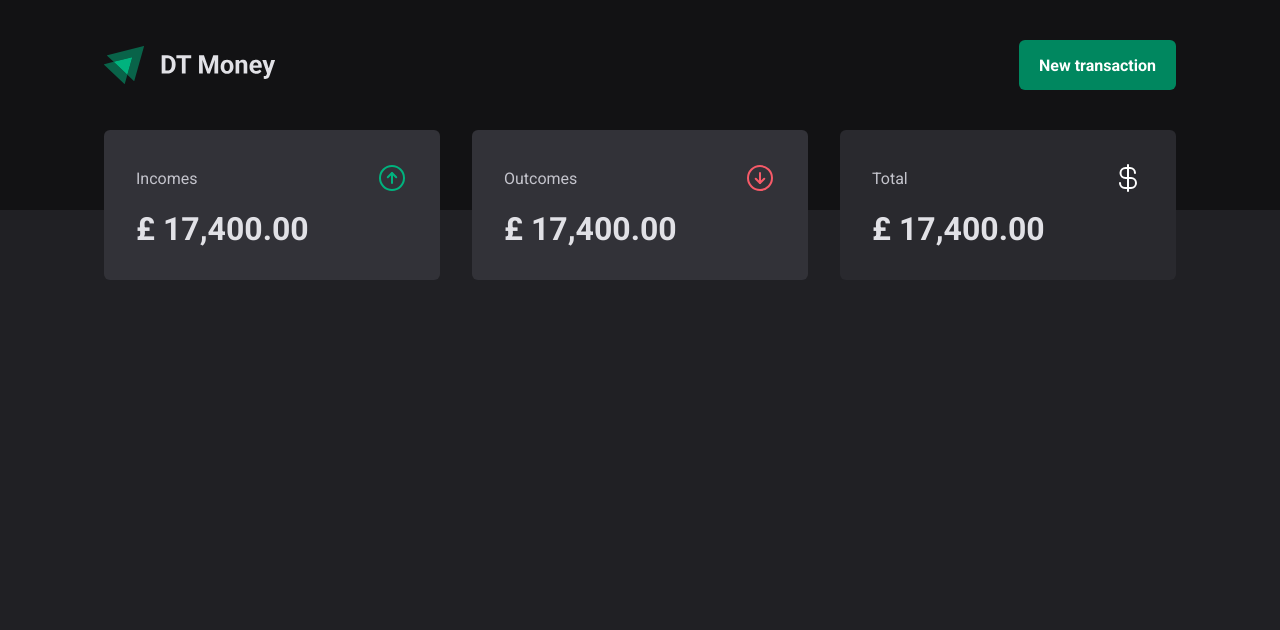
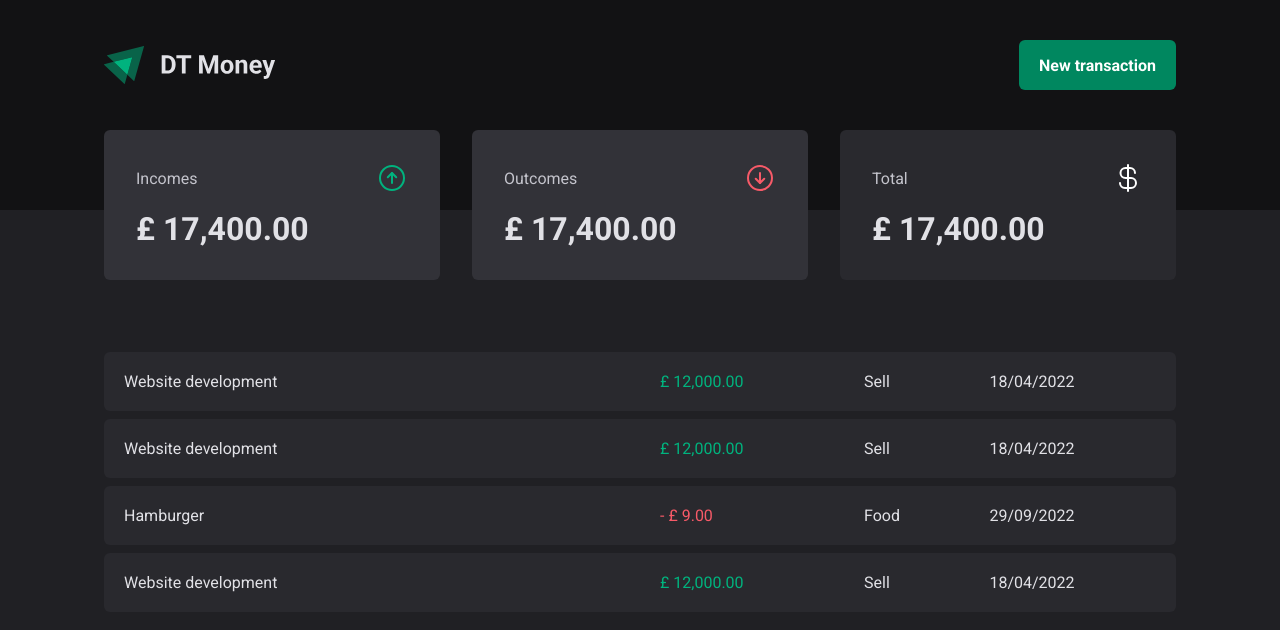
Before and after one commit to mhayk/ignite-dtmoney, a React (Vite) app: page / in a window 1280 px wide. Shown: the top 630 px of the page. Built offline with nearby package versions, Linux system fonts and the light colour scheme.

Commit message:
feat: create table to list all transactions

```diff
--- a/src/pages/Transactions/index.tsx
+++ b/src/pages/Transactions/index.tsx
@@ -1,11 +1,59 @@
 import { Header } from "../../components/Header";
 import { Summary } from "../../components/Summary";
+import { PriceHighlight, TransactionsContainer, TransactionsTable } from "./styles";
 
 export function Transactions() {
     return (
         <div>
             <Header />
             <Summary />
+
+            <TransactionsContainer>
+                <TransactionsTable>
+                    <tbody>
+                        <tr>
+                            <td width="50%">Website development</td>
+                            <td>
+                                <PriceHighlight variant="income">
+                                    £ 12,000.00
+                                </PriceHighlight>
+                            </td>
+                            <td>Sell</td>
+                            <td>18/04/2022</td>
+                        </tr>
+                        <tr>
+                            <td width="50%">Website development</td>
+                            <td>
+                                <PriceHighlight variant="income">
+                                    £ 12,000.00
+                                </PriceHighlight>
+                            </td>
+                            <td>Sell</td>
+                            <td>18/04/2022</td>
+                        </tr>
+                        <tr>
+                            <td width="50%">Hamburger</td>
+                            <td>
+                                <PriceHighlight variant="outcome">
+                                    - £ 9.00
+                                </PriceHighlight>
+                            </td>
+                            <td>Food</td>
+                            <td>29/09/2022</td>
+                        </tr>
+                        <tr>
+                            <td width="50%">Website development</td>
+                            <td>
+                                <PriceHighlight variant="income">
+                                    £ 12,000.00
+                                </PriceHighlight>
+                            </td>
+                            <td>Sell</td>
+                            <td>18/04/2022</td>
+                        </tr>
+                    </tbody>
+                </TransactionsTable>
+            </TransactionsContainer>
         </div>
     )
 }
--- a/src/pages/Transactions/styles.ts
+++ b/src/pages/Transactions/styles.ts
@@ -0,0 +1,37 @@
+import styled from "styled-components";
+
+export const TransactionsContainer = styled.main`
+    width: 100%;
+    max-width: 1120px;
+    margin: 4rem auto 0;
+    padding: 0 1.5rem;
+`;
+
+export const TransactionsTable = styled.table`
+    width: 100%;
+    border-collapse: separate;
+    border-spacing: 0 0.5rem;
+    /* margin-top: 1.5rem; */
+    td {
+        padding: 1.25rem;
+        background: ${props => props.theme["gray-700"]};
+
+        &:first-child {
+            border-top-left-radius: 6px;
+            border-bottom-left-radius: 6px;
+        }
+
+        &:last-child {
+            border-top-right-radius: 6px;
+            border-bottom-right-radius: 6px;
+        }
+    }
+`
+
+interface PriceHighlightProps {
+    variant: 'income' | 'outcome';
+}
+
+export const PriceHighlight = styled.span<PriceHighlightProps>`
+    color: ${props => props.variant === 'income' ? props.theme["green-300"] : props.theme["red-300"]}
+`;
```
